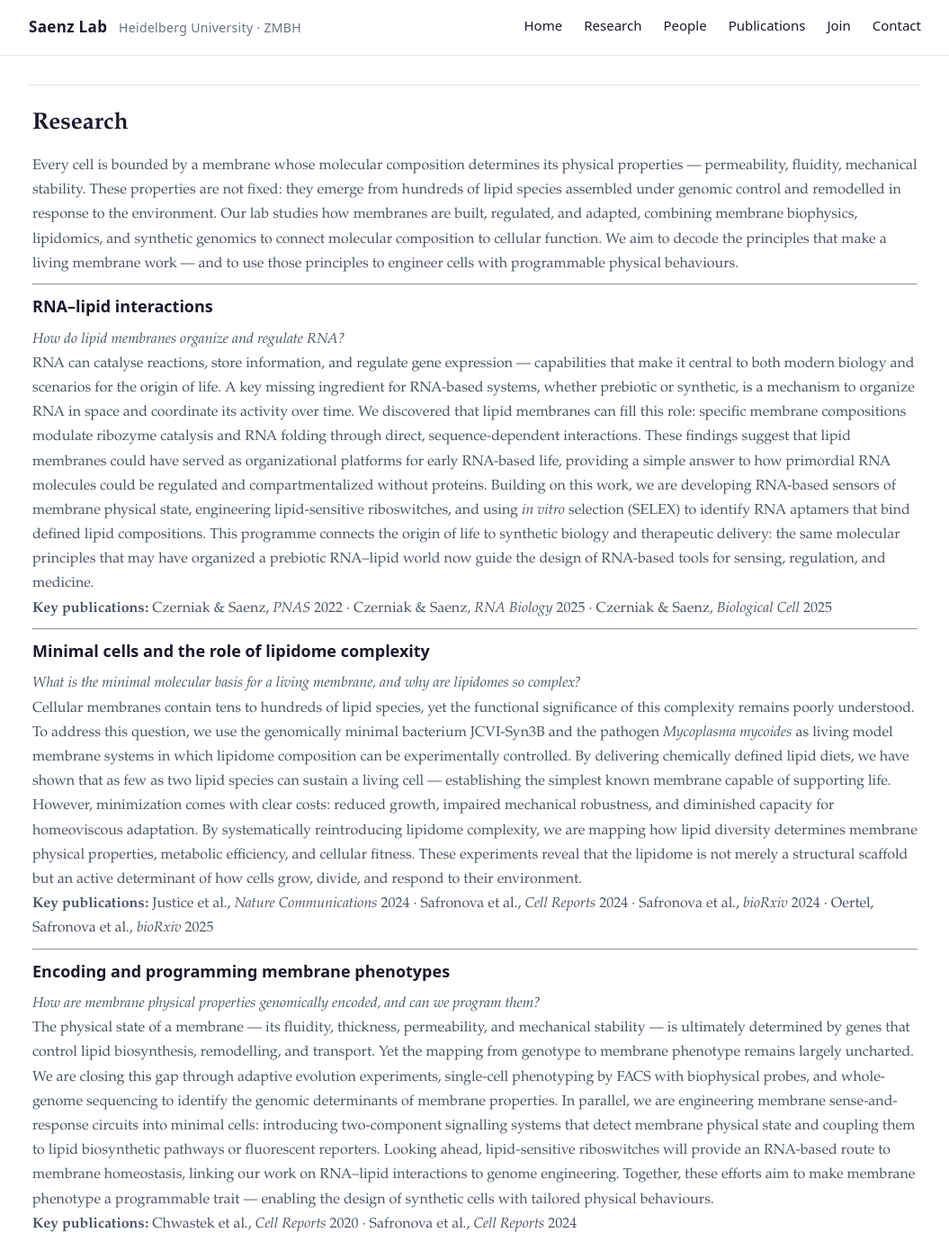
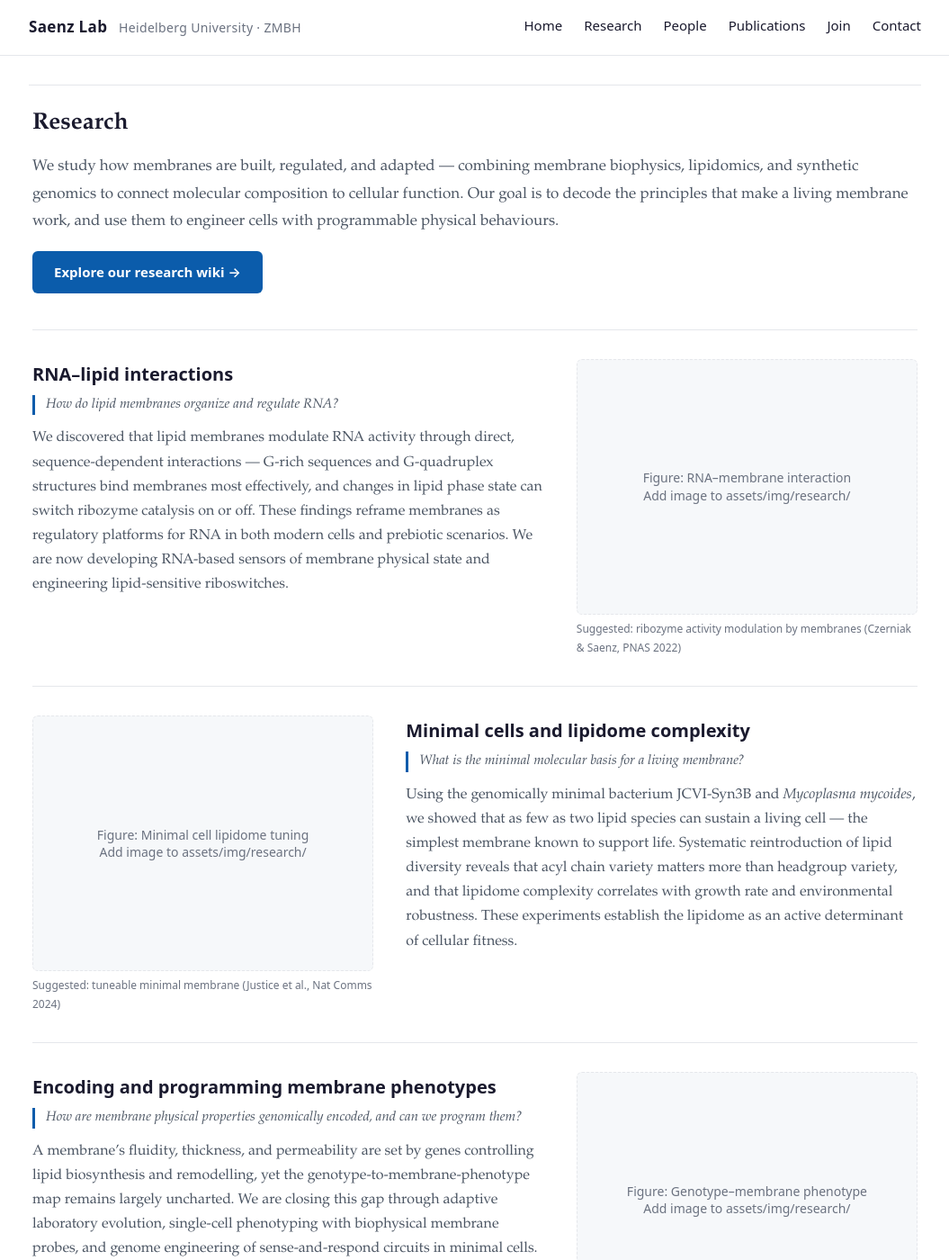
Before and after one commit to Saenz-Lab/Saenz-Lab.github.io, a Jekyll site: the page built from research.md, in a window 1280 px wide and 1400 px high. Shown: the whole window at 90% size, without its empty margins (112-1167 px from the left). Built offline with Jekyll 4.4.1, drawn with Linux system fonts in a browser that asks for light colours; some of the changed text lies outside the part shown.

Commit message:
Condense research page and add wiki link
Shorten research areas to single paragraphs, remove key publications
sections (now in wiki), add "Explore our research wiki" button linking
to /wiki/, and add supporting CSS styles.

Co-Authored-By: Claude Opus 4.6 (1M context) <noreply@anthropic.com>

```diff
--- a/assets/css/style.css
+++ b/assets/css/style.css
@@ -451,6 +451,153 @@ a:hover { text-decoration: underline; }
 }
 .person-links a:hover { text-decoration: underline; }
 
+/* ===================================================
+   Research Page
+   =================================================== */
+.research-intro {
+  margin-bottom: 40px;
+  color: var(--muted);
+  font-size: 17px;
+  line-height: 1.8;
+}
+
+.wiki-link-banner {
+  display: inline-block;
+  margin-top: 16px;
+  padding: 10px 24px;
+  background: var(--accent);
+  color: #fff !important;
+  border-radius: var(--radius);
+  font-weight: 600;
+  font-size: 15px;
+  font-family: ui-sans-serif, system-ui, -apple-system, "Segoe UI", Roboto, Helvetica, Arial, sans-serif;
+  text-decoration: none !important;
+  transition: background 0.15s;
+}
+.wiki-link-banner:hover {
+  background: #094a8a;
+}
+
+.research-section {
+  display: flex;
+  flex-direction: column;
+  gap: 24px;
+  padding: 32px 0;
+  border-top: 1px solid var(--line);
+}
+
+@media (min-width: 760px) {
+  .research-section {
+    flex-direction: row;
+    gap: 36px;
+  }
+  .research-section.img-right {
+    flex-direction: row;
+  }
+  .research-section.img-left {
+    flex-direction: row-reverse;
+  }
+  .research-text {
+    flex: 3;
+    min-width: 0;
+  }
+  .research-figure {
+    flex: 2;
+    min-width: 0;
+  }
+}
+
+.research-section h2 {
+  margin: 0 0 6px 0;
+  font-size: 20px;
+  font-weight: 600;
+  font-family: ui-sans-serif, system-ui, -apple-system, "Segoe UI", Roboto, Helvetica, Arial, sans-serif;
+  color: var(--text);
+}
+
+.research-question {
+  font-style: italic;
+  color: var(--accent);
+  font-size: 15px;
+  margin: 0 0 16px 0;
+  padding-left: 12px;
+  border-left: 3px solid var(--accent);
+  line-height: 1.5;
+}
+
+.research-text p {
+  margin: 0 0 12px 0;
+  color: var(--muted);
+}
+
+.key-pubs {
+  margin-top: 16px;
+  padding-top: 12px;
+  border-top: 1px solid var(--surface-2);
+  font-size: 13px;
+  color: var(--muted-2);
+  font-family: ui-sans-serif, system-ui, -apple-system, "Segoe UI", Roboto, Helvetica, Arial, sans-serif;
+  line-height: 1.6;
+}
+.key-pubs strong {
+  font-weight: 600;
+  color: var(--muted);
+}
+.key-pubs a {
+  color: var(--muted-2);
+  text-decoration: none;
+  border-bottom: 1px solid var(--line);
+}
+.key-pubs a:hover {
+  color: var(--accent);
+  border-bottom-color: var(--accent);
+  text-decoration: none;
+}
+
+.research-figure img {
+  width: 100%;
+  border-radius: var(--radius);
+  background: var(--surface-2);
+}
+
+.research-figure-placeholder {
+  width: 100%;
+  aspect-ratio: 4 / 3;
+  display: flex;
+  align-items: center;
+  justify-content: center;
+  font-size: 14px;
+  color: var(--muted-2);
+  font-family: ui-sans-serif, system-ui, sans-serif;
+  background: var(--surface-2);
+  border: 1px dashed var(--line);
+  border-radius: var(--radius);
+  text-align: center;
+  padding: 16px;
+  line-height: 1.4;
+}
+
+.research-figure .media-caption {
+  display: block;
+  margin-top: 6px;
+  font-size: 12px;
+  color: var(--muted-2);
+  font-family: ui-sans-serif, system-ui, sans-serif;
+}
+
+.research-all-pubs {
+  text-align: center;
+  margin-top: 40px;
+  padding-top: 24px;
+  border-top: 1px solid var(--line);
+  font-family: ui-sans-serif, system-ui, -apple-system, "Segoe UI", Roboto, Helvetica, Arial, sans-serif;
+  font-size: 15px;
+}
+.research-all-pubs a {
+  color: var(--accent);
+  font-weight: 500;
+}
+
 /* Alumni table */
 .alumni-table {
   width: 100%;
--- a/research.md
+++ b/research.md
@@ -5,46 +5,62 @@ description: Research areas in the Saenz Lab
 permalink: /research/
 ---
 
-Every cell is bounded by a membrane whose molecular composition determines its physical properties — permeability, fluidity, mechanical stability. These properties are not fixed: they emerge from hundreds of lipid species assembled under genomic control and remodelled in response to the environment. Our lab studies how membranes are built, regulated, and adapted, combining membrane biophysics, lipidomics, and synthetic genomics to connect molecular composition to cellular function. We aim to decode the principles that make a living membrane work — and to use those principles to engineer cells with programmable physical behaviours.
+<div class="research-intro" markdown="1">
 
----
+We study how membranes are built, regulated, and adapted — combining membrane biophysics, lipidomics, and synthetic genomics to connect molecular composition to cellular function. Our goal is to decode the principles that make a living membrane work, and use them to engineer cells with programmable physical behaviours.
+
+<a href="/wiki/" class="wiki-link-banner">Explore our research wiki &rarr;</a>
+
+</div>
+
+<div class="research-section img-right" id="rna-lipid">
+  <div class="research-text" markdown="1">
 
 ## RNA–lipid interactions
-*How do lipid membranes organize and regulate RNA?*
-{: .research-question}
 
-RNA can catalyse reactions, store information, and regulate gene expression — capabilities that make it central to both modern biology and scenarios for the origin of life. A key missing ingredient for RNA-based systems, whether prebiotic or synthetic, is a mechanism to organize RNA in space and coordinate its activity over time. We discovered that lipid membranes can fill this role: specific membrane compositions modulate ribozyme catalysis and RNA folding through direct, sequence-dependent interactions. These findings suggest that lipid membranes could have served as organizational platforms for early RNA-based life, providing a simple answer to how primordial RNA molecules could be regulated and compartmentalized without proteins. Building on this work, we are developing RNA-based sensors of membrane physical state, engineering lipid-sensitive riboswitches, and using *in vitro* selection (SELEX) to identify RNA aptamers that bind defined lipid compositions. This programme connects the origin of life to synthetic biology and therapeutic delivery: the same molecular principles that may have organized a prebiotic RNA–lipid world now guide the design of RNA-based tools for sensing, regulation, and medicine.
+<p class="research-question">How do lipid membranes organize and regulate RNA?</p>
 
-**Key publications:**
-Czerniak & Saenz, *PNAS* 2022 ·
-Czerniak & Saenz, *RNA Biology* 2025 ·
-Czerniak & Saenz, *Biological Cell* 2025
-{: .key-pubs}
+We discovered that lipid membranes modulate RNA activity through direct, sequence-dependent interactions — G-rich sequences and G-quadruplex structures bind membranes most effectively, and changes in lipid phase state can switch ribozyme catalysis on or off. These findings reframe membranes as regulatory platforms for RNA in both modern cells and prebiotic scenarios. We are now developing RNA-based sensors of membrane physical state and engineering lipid-sensitive riboswitches.
 
----
+  </div>
+  <div class="research-figure">
+    <div class="research-figure-placeholder">Figure: RNA–membrane interaction<br/>Add image to assets/img/research/</div>
+    <span class="media-caption">Suggested: ribozyme activity modulation by membranes (Czerniak & Saenz, PNAS 2022)</span>
+  </div>
+</div>
 
-## Minimal cells and the role of lipidome complexity
-*What is the minimal molecular basis for a living membrane, and why are lipidomes so complex?*
-{: .research-question}
+<div class="research-section img-left" id="minimal-cells">
+  <div class="research-text" markdown="1">
 
-Cellular membranes contain tens to hundreds of lipid species, yet the functional significance of this complexity remains poorly understood. To address this question, we use the genomically minimal bacterium JCVI-Syn3B and the pathogen *Mycoplasma mycoides* as living model membrane systems in which lipidome composition can be experimentally controlled. By delivering chemically defined lipid diets, we have shown that as few as two lipid species can sustain a living cell — establishing the simplest known membrane capable of supporting life. However, minimization comes with clear costs: reduced growth, impaired mechanical robustness, and diminished capacity for homeoviscous adaptation. By systematically reintroducing lipidome complexity, we are mapping how lipid diversity determines membrane physical properties, metabolic efficiency, and cellular fitness. These experiments reveal that the lipidome is not merely a structural scaffold but an active determinant of how cells grow, divide, and respond to their environment.
+## Minimal cells and lipidome complexity
 
-**Key publications:**
-Justice et al., *Nature Communications* 2024 ·
-Safronova et al., *Cell Reports* 2024 ·
-Safronova et al., *bioRxiv* 2024 ·
-Oertel, Safronova et al., *bioRxiv* 2025
-{: .key-pubs}
+<p class="research-question">What is the minimal molecular basis for a living membrane?</p>
 
----
+Using the genomically minimal bacterium JCVI-Syn3B and *Mycoplasma mycoides*, we showed that as few as two lipid species can sustain a living cell — the simplest membrane known to support life. Systematic reintroduction of lipid diversity reveals that acyl chain variety matters more than headgroup variety, and that lipidome complexity correlates with growth rate and environmental robustness. These experiments establish the lipidome as an active determinant of cellular fitness.
+
+  </div>
+  <div class="research-figure">
+    <div class="research-figure-placeholder">Figure: Minimal cell lipidome tuning<br/>Add image to assets/img/research/</div>
+    <span class="media-caption">Suggested: tuneable minimal membrane (Justice et al., Nat Comms 2024)</span>
+  </div>
+</div>
+
+<div class="research-section img-right" id="design-principles">
+  <div class="research-text" markdown="1">
 
 ## Encoding and programming membrane phenotypes
-*How are membrane physical properties genomically encoded, and can we program them?*
-{: .research-question}
 
-The physical state of a membrane — its fluidity, thickness, permeability, and mechanical stability — is ultimately determined by genes that control lipid biosynthesis, remodelling, and transport. Yet the mapping from genotype to membrane phenotype remains largely uncharted. We are closing this gap through adaptive evolution experiments, single-cell phenotyping by FACS with biophysical probes, and whole-genome sequencing to identify the genomic determinants of membrane properties. In parallel, we are engineering membrane sense-and-response circuits into minimal cells: introducing two-component signalling systems that detect membrane physical state and coupling them to lipid biosynthetic pathways or fluorescent reporters. Looking ahead, lipid-sensitive riboswitches will provide an RNA-based route to membrane homeostasis, linking our work on RNA–lipid interactions to genome engineering. Together, these efforts aim to make membrane phenotype a programmable trait — enabling the design of synthetic cells with tailored physical behaviours.
+<p class="research-question">How are membrane physical properties genomically encoded, and can we program them?</p>
 
-**Key publications:**
-Chwastek et al., *Cell Reports* 2020 ·
-Safronova et al., *Cell Reports* 2024
-{: .key-pubs}
+A membrane's fluidity, thickness, and permeability are set by genes controlling lipid biosynthesis and remodelling, yet the genotype-to-membrane-phenotype map remains largely uncharted. We are closing this gap through adaptive laboratory evolution, single-cell phenotyping with biophysical membrane probes, and genome engineering of sense-and-respond circuits in minimal cells. The aim is to make membrane phenotype a programmable trait.
+
+  </div>
+  <div class="research-figure">
+    <div class="research-figure-placeholder">Figure: Genotype–membrane phenotype<br/>Add image to assets/img/research/</div>
+    <span class="media-caption">Suggested: lipidome remodelling principles (Chwastek et al., Cell Reports 2020)</span>
+  </div>
+</div>
+
+<div class="research-all-pubs">
+  <a href="/publications/">See all publications &rarr;</a>
+</div>
```
